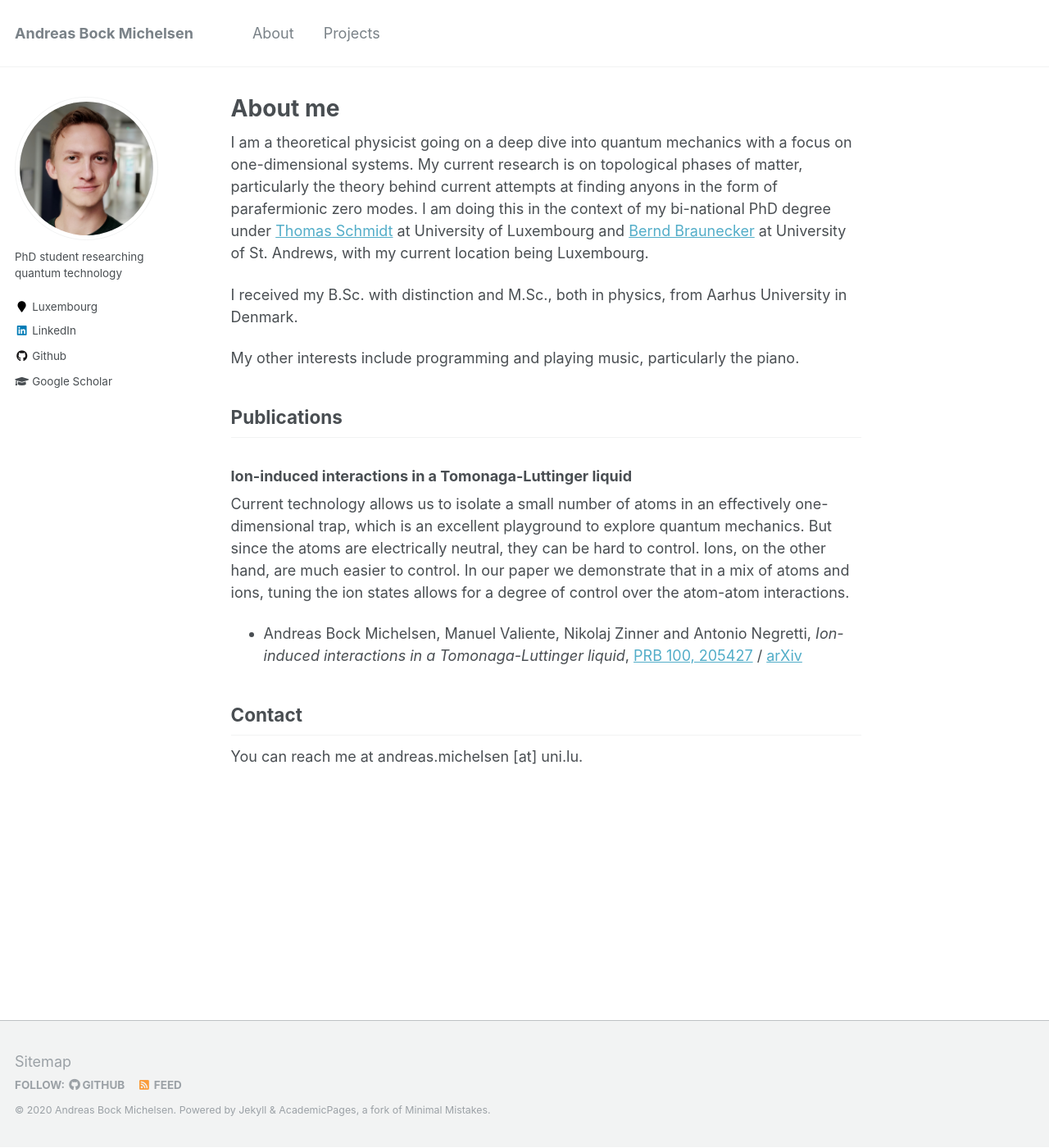
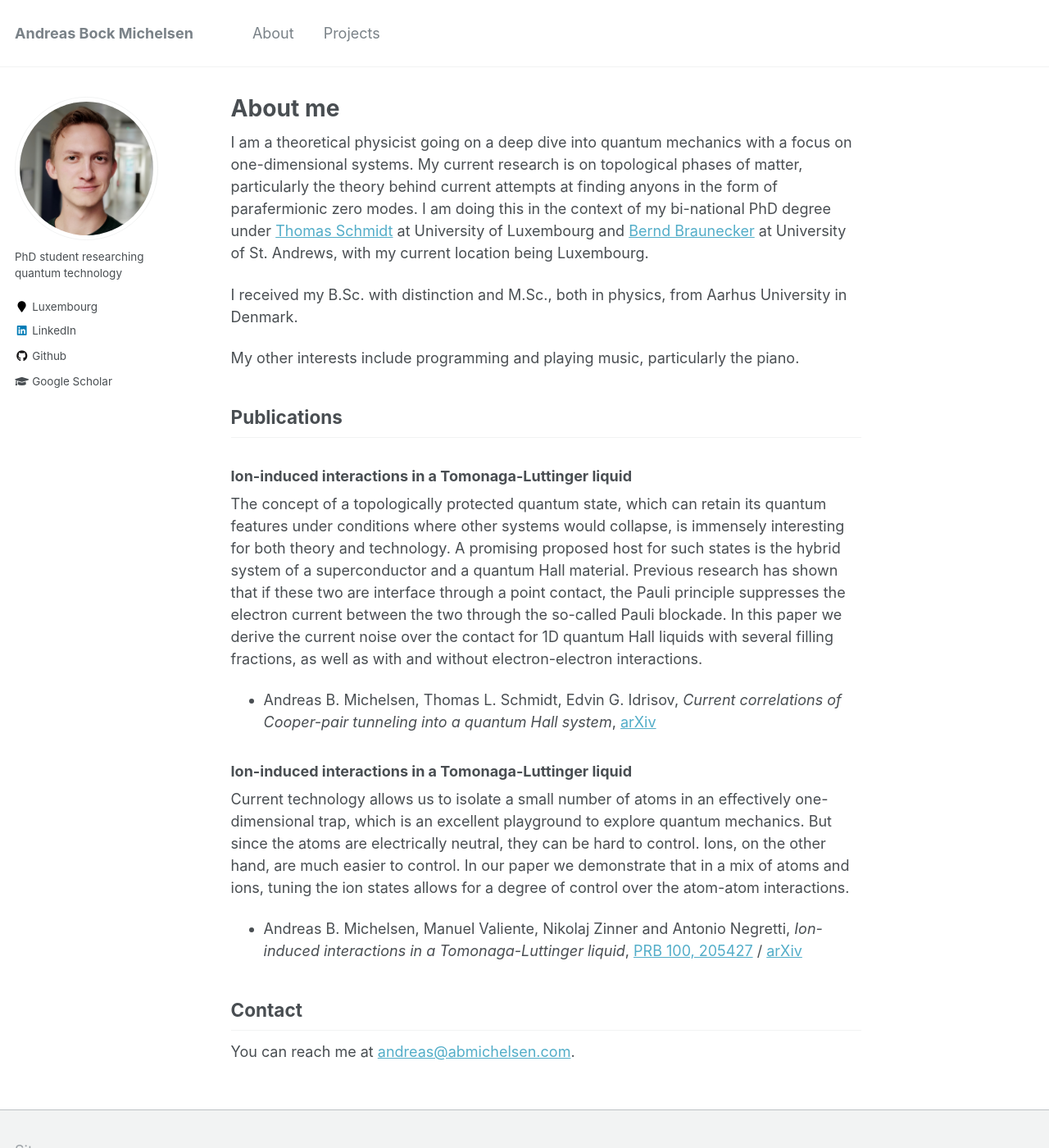
Before and after one commit to AndBM/andbm.github.io, a Jekyll site: the page built from _pages/about.md, in a window 1280 px wide and 1400 px high. Shown: the whole window at 82% size. Built offline with Jekyll 4.4.1, drawn with Linux system fonts in a browser that asks for light colours.

Commit message:
New paper

```diff
--- a/_pages/about.md
+++ b/_pages/about.md
@@ -17,12 +17,18 @@ My other interests include programming and playing music, particularly the piano
 ## Publications
 
 ### Ion-induced interactions in a Tomonaga-Luttinger liquid
+The concept of a topologically protected quantum state, which can retain its quantum features under conditions where other systems would collapse, is immensely interesting for both theory and technology. A promising proposed host for such states is the hybrid system of a superconductor and a quantum Hall material. Previous research has shown that if these two are interface through a point contact, the Pauli principle suppresses the electron current between the two through the so-called Pauli blockade. In this paper we derive the current noise over the contact for 1D quantum Hall liquids with several filling fractions, as well as with and without electron-electron interactions.
+
+- Andreas B. Michelsen, Thomas L. Schmidt, Edvin G. Idrisov, _Current correlations of Cooper-pair tunneling into a quantum Hall system_, [arXiv](https://arxiv.org/abs/2004.10279)
+
+### Ion-induced interactions in a Tomonaga-Luttinger liquid
 Current technology allows us to isolate a small number of atoms in an effectively one-dimensional trap, which is an excellent playground to explore quantum mechanics. But since the atoms are electrically neutral, they can be hard to control. Ions, on the other hand, are much easier to control. In our paper we demonstrate that in a mix of atoms and ions, tuning the ion states allows for a degree of control over the atom-atom interactions.
 
-- Andreas Bock Michelsen, Manuel Valiente, Nikolaj Zinner and Antonio Negretti, _Ion-induced interactions in a Tomonaga-Luttinger liquid_, [PRB 100, 205427](https://journals.aps.org/prb/abstract/10.1103/PhysRevB.100.205427) / [arXiv](https://arxiv.org/abs/1907.07090)
+- Andreas B. Michelsen, Manuel Valiente, Nikolaj Zinner and Antonio Negretti, _Ion-induced interactions in a Tomonaga-Luttinger liquid_, [PRB 100, 205427](https://journals.aps.org/prb/abstract/10.1103/PhysRevB.100.205427) / [arXiv](https://arxiv.org/abs/1907.07090)
 
 ## Contact
-You can reach me at andreas.michelsen [at] uni.lu.
+You can reach me at [andreas@abmichelsen.com][3].
 
 [1]:https://tmqs.uni.lu
 [2]:https://www.st-andrews.ac.uk/~bhb/
+[3]:mailto:andreas@abmichelsen.com
```
